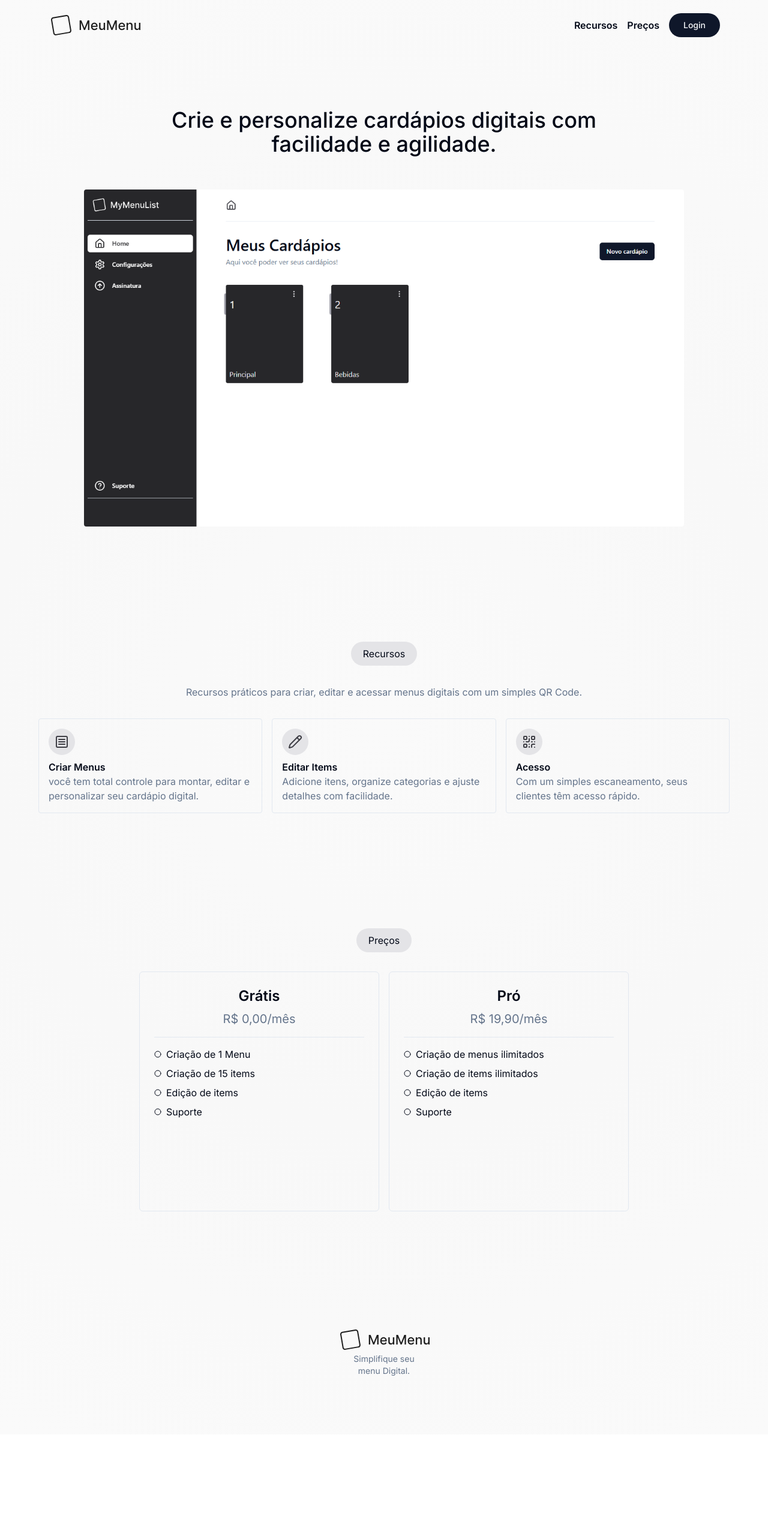
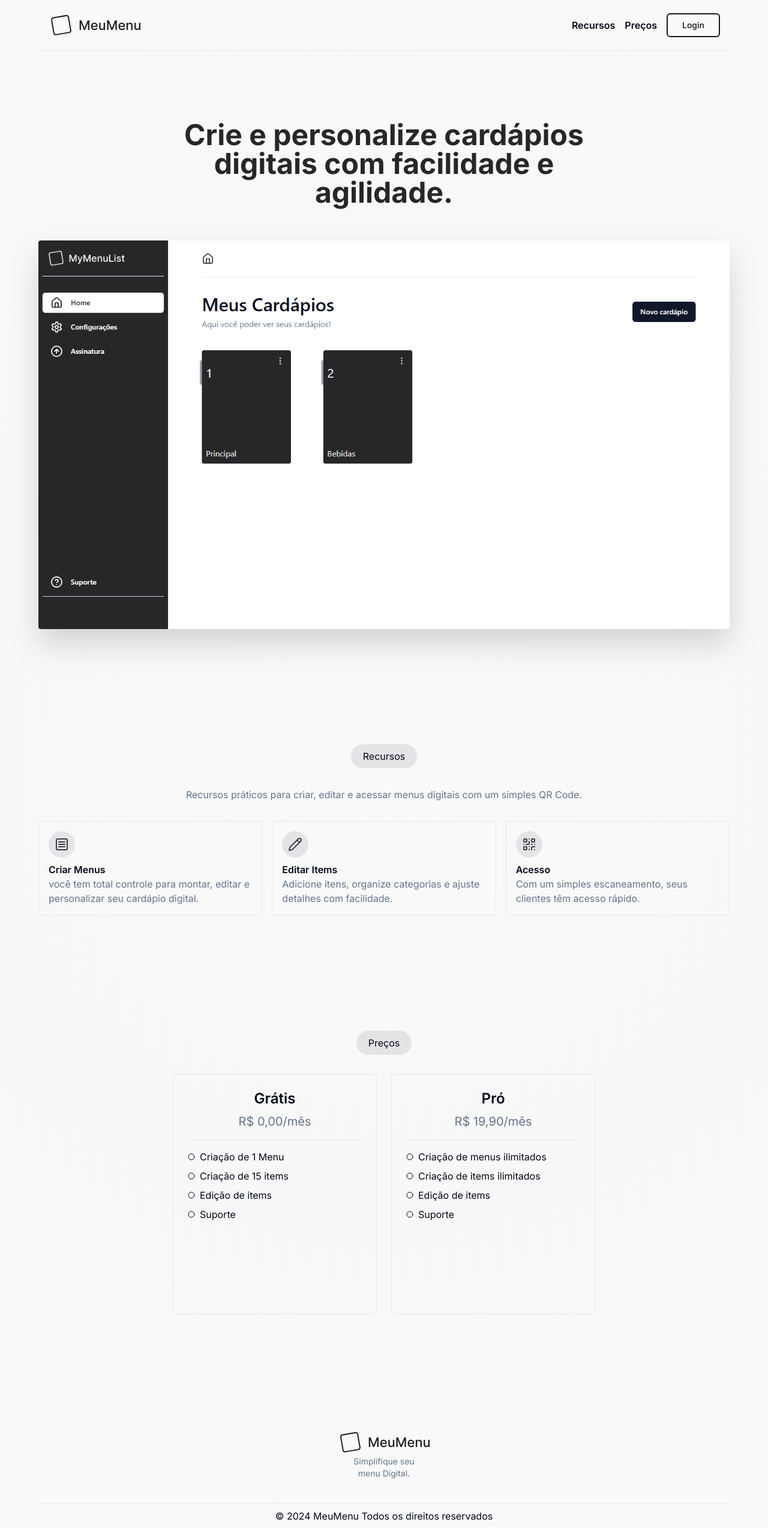
Before and after one commit to jonassjr/MyMenuList, a Next.js app: page / in a window 1280 px wide. Shown: the whole page at 60% size. Before the commit the page ends 2392 px from the top, so only its background shows below. Built offline with nearby package versions, Linux system fonts and the light colour scheme.

Commit message:
feat: fix bugs

```diff
--- a/src/app/(public)/[pageName]/[menu]/_components/ItemsDisplay.tsx
+++ b/src/app/(public)/[pageName]/[menu]/_components/ItemsDisplay.tsx
@@ -31,7 +31,7 @@ interface Item {
   name: string;
   slug: string | null;
   price: string;
-  tags: string;
+  tags: string | null
   ingredients: string;
   description: string;
   availability: string;
@@ -125,7 +125,10 @@ export const ItemsDisplay = ({ categories, items, menuSlug }: ItemsDisplayProps)
             <div className="flex flex-col text-zinc-900">
               <div className="flex gap-y-1 justify-between">
                 <h2 className="font-medium text-sm sm:text-base">{item.name}</h2>
-                <span className="text-white grid place-content-center bg-zinc-700 rounded text-sm px-2 h-7 whitespace-nowrap">R$ {item.price}</span>
+                <span
+                  className="text-zinc-800 grid place-content-center bg-border rounded text-sm px-2 h-7 whitespace-nowrap">
+                  R$ {item.price}
+                </span>
               </div>
               <p className="text-xs sm:text-sm">{item.description}</p>
               {item.tags &&
--- a/src/app/(public)/[pageName]/[menu]/page.tsx
+++ b/src/app/(public)/[pageName]/[menu]/page.tsx
@@ -1,9 +1,10 @@
-import Image from "next/image";
-import Link from "next/link";
+import Image from "next/image"
+import Link from "next/link"
 import Logo from "../../../../../public/Logo-v2.svg"
+import coverReference from "../../../../../public/cover-reference.svg"
 
-import { getMenuData } from "@/app/(users)/actions";
-import { ItemsDisplay } from "./_components/ItemsDisplay";
+import { getMenuData } from "@/app/(users)/actions"
+import { ItemsDisplay } from "./_components/ItemsDisplay"
 
 export default async function Page({ params }: { params: { menuSlug: string } }) {
   const { menuSlug } = params
@@ -20,20 +21,24 @@ export default async function Page({ params }: { params: { menuSlug: string } })
         </Link>
       </header>
 
-      <div className="flex flex-col py-8 gap-y-8">
+      <div className="flex flex-col pt-8 pb-8 md:pb-24 gap-y-8">
         <section>
-          <div className="relative w-full aspect-[16/5] bg-zinc-300 rounded-md overflow-hidden">
-            {menu?.coverImg && <Image src={menu?.coverImg} fill className="object-cover" alt="cover Image" />}
+          <div className="relative w-full aspect-[16/5] rounded-md overflow-hidden">
+            <Image src={menu?.coverImg || coverReference} fill className="object-cover" alt="cover Image" />
           </div>
         </section>
 
         <section>
           <ItemsDisplay categories={categories} items={items} menuSlug={menuSlug} />
         </section>
-
       </div>
-      <footer className="border-t py-3 text-center mt-10">
-        <p>© 2024 MeuMenu Todos os direitos reservados</p>
+      <footer className="w-full pt-8 md:pt-24">
+        <div className="flex mb-10 flex-col justify-center items-center">
+          <Image src={Logo} alt="Meu Menu logo" />
+          <p className="w-[120px] text-sm text-center text-muted-foreground">Simplifique seu menu Digital.</p>
+        </div>
+        <hr />
+        <p className="text-center mt-2">© 2024 MeuMenu Todos os direitos reservados</p>
       </footer>
     </main>
   )
--- a/src/app/(public)/[pageName]/page.tsx
+++ b/src/app/(public)/[pageName]/page.tsx
@@ -1,6 +1,6 @@
 import Image from "next/image"
 import Link from "next/link"
-import Logo from "../../../../public/Logo-v1.svg"
+import Logo from "../../../../public/Logo-v2.svg"
 import { getPageData } from "@/app/(users)/actions"
 import { MenuCard } from "./_components/MenuCard"
 
@@ -12,7 +12,7 @@ export default async function Page({ params }: { params: { pageName: string } })
 
   return (
     <main className="max-w-[1440px] mx-auto px-4 sm:px-16">
-      <header className="py-4 bg-zinc-300">
+      <header className="py-4 border-b">
         <Link href={"/"}>
           <Image src={Logo} width={155} alt="MyMenuList logo image" />
         </Link>
--- a/src/app/page.tsx
+++ b/src/app/page.tsx
@@ -19,7 +19,7 @@ export default function Home() {
       <section className="padding-x padding-y">
         <Prices />
       </section>
-      <footer className="padding-x padding-y">
+      <footer className="padding-x pt-8 md:pt-24 pb-2">
         <Footer />
       </footer>
     </main>
--- a/src/components/Nav.tsx
+++ b/src/components/Nav.tsx
@@ -25,12 +25,16 @@ export const Nav = () => {
           shadow sm:hidden z-20`}>
           <ul className="flex flex-col items-center gap-y-4">
             {navLinks.map((link, i) => (
-              <li key={i} className="font-semibold">
-                <a href={`#${link}`}>{link}</a>
+              <li key={i} className="font-semibold hover:text-zinc-600">
+                <a href={`#${link}`}
+                  onClick={() => setToggle(false)}
+                >{link}</a>
               </li>
             ))}
             <li>
-              <Link href={"/login"}>
+              <Link href={"/login"}
+                onClick={() => setToggle(false)}
+              >
                 <Button className="rounded-full px-6">Login</Button>
               </Link>
             </li>
@@ -46,13 +50,19 @@ export const Nav = () => {
         <div className="hidden sm:block">
           <ul className="flex items-center gap-x-4">
             {navLinks.map((link, i) => (
-              <li key={i} className="font-semibold">
-                <a href={`#${link}`}>{link}</a>
+              <li key={i} className="font-semibold hover:text-zinc-600 ">
+                <a href={`#${link}`}
+                >
+                  {link}
+                </a>
               </li>
             ))}
             <li>
-              <Link href={"/login"}>
-                <Button className="rounded-full px-6">Login</Button>
+              <Link href={"/login"}
+              >
+                <Button
+                  variant={"secondary"}
+                  className="rounded-md bg-transparent border-2 border-zinc-900 text-zinc-900 px-6">Login</Button>
               </Link>
             </li>
           </ul>
@@ -64,6 +74,7 @@ export const Nav = () => {
           <Menu />
         </div>
       </nav>
+      <hr className="mt-5" />
     </header>
   )
 }
--- a/src/sections/Footer.tsx
+++ b/src/sections/Footer.tsx
@@ -5,10 +5,12 @@ import Logo2 from "../../public/Logo-v2.svg"
 export const Footer = () => {
   return (
     <footer className="w-full">
-      <div className="flex flex-col justify-center items-center">
+      <div className="flex mb-10 flex-col justify-center items-center">
         <Image src={Logo2} alt="Meu Menu logo" />
         <p className="w-[120px] text-sm text-center text-muted-foreground">Simplifique seu menu Digital.</p>
       </div>
+      <hr />
+      <p className="text-center mt-2">© 2024 MeuMenu Todos os direitos reservados</p>
     </footer>
   )
 }
--- a/src/sections/Hero.tsx
+++ b/src/sections/Hero.tsx
@@ -5,10 +5,11 @@ import HeroImage from "../../public/HomePreview.png"
 export const Hero = () => {
   return (
     <section className="w-full flex flex-col items-center">
-      <h1 className="w-[800px] text-center text-4xl font-medium">Crie e personalize cardápios digitais com facilidade e agilidade.
+      <h1 className="w-[320px] lg:w-[800px] text-xl sm:text-5xl text-zinc-800 text-center font-bold">
+        Crie e personalize cardápios digitais com facilidade e agilidade.
       </h1>
-      <div className="mt-14 w-[1000px] mx-auto rounded">
-        <Image src={HeroImage} alt="Home image" className="rounded" />
+      <div className="relative mt-14 aspect-video w-full mx-auto rounded">
+        <Image src={HeroImage} alt="Home image" fill className="rounded object-cover drop-shadow-xl md:drop-shadow-2xl" />
       </div>
     </section>
   )
--- a/src/sections/Prices.tsx
+++ b/src/sections/Prices.tsx
@@ -4,9 +4,9 @@ export const Prices = () => {
   return (
     <section id="Preços" className="w-full flex flex-col gap-y-8 scroll-my-20">
       <span className="self-center bg-zinc-200 rounded-full py-2 px-5">Preços</span>
-      <div className="w-full flex justify-center gap-x-4">
-        <article className="min-w-[400px] min-h-[400px] p-6 border rounded-md flex flex-col gap-y-4">
-          <div className="text-center flex flex-col gap-y-2">
+      <div className="w-full flex flex-col items-center lg:flex-row justify-center gap-6">
+        <article className="w-full max-w-[340px] min-h-[400px] p-6 border rounded-md flex flex-col gap-y-4">
+          <div className="flex flex-col gap-y-2 text-center">
             <p className="text-2xl font-semibold">Grátis</p>
             <span className="text-xl text-muted-foreground">R$ 0,00/mês</span>
           </div>
@@ -18,7 +18,7 @@ export const Prices = () => {
             <li className="flex gap-x-2 items-center"> <Circle size={12} /> Suporte</li>
           </ul>
         </article>
-        <article className="min-w-[400px] min-h-[400px] p-6 border rounded-md flex flex-col gap-y-4">
+        <article className="w-full max-w-[340px] min-h-[400px] p-6 border rounded-md flex flex-col gap-y-4">
           <div className="text-center flex flex-col gap-y-2">
             <p className="text-2xl font-semibold">Pró</p>
             <span className="text-xl text-muted-foreground">R$ 19,90/mês</span>
@@ -31,7 +31,7 @@ export const Prices = () => {
             <li className="flex gap-x-2 items-center"> <Circle size={12} /> Suporte</li>
           </ul>
         </article>
-      </div >
-    </section >
+      </div>
+    </section>
   )
 }
--- a/src/sections/Resources.tsx
+++ b/src/sections/Resources.tsx
@@ -5,7 +5,7 @@ export const Resources = () => {
     <section id="Recursos" className="w-full flex flex-col gap-y-8 scroll-my-20">
       <span className="self-center bg-zinc-200 rounded-full py-2 px-5">Recursos</span>
       <p className="text-center text-muted-foreground">Recursos práticos para criar, editar e acessar menus digitais com um simples QR Code.</p>
-      <div className="flex gap-4">
+      <div className="flex items-center flex-col lg:flex-row gap-4">
         <article className="border rounded w-full min-w-[240px] p-4">
           <span className="w-fit flex bg-zinc-200 p-[10px] rounded-full">
             <SquareMenu className="text-zinc-700" />
```
Also changed, not shown: public/cover-reference.svg (added), 1 other file (tests, documents, lock files or other folders).
